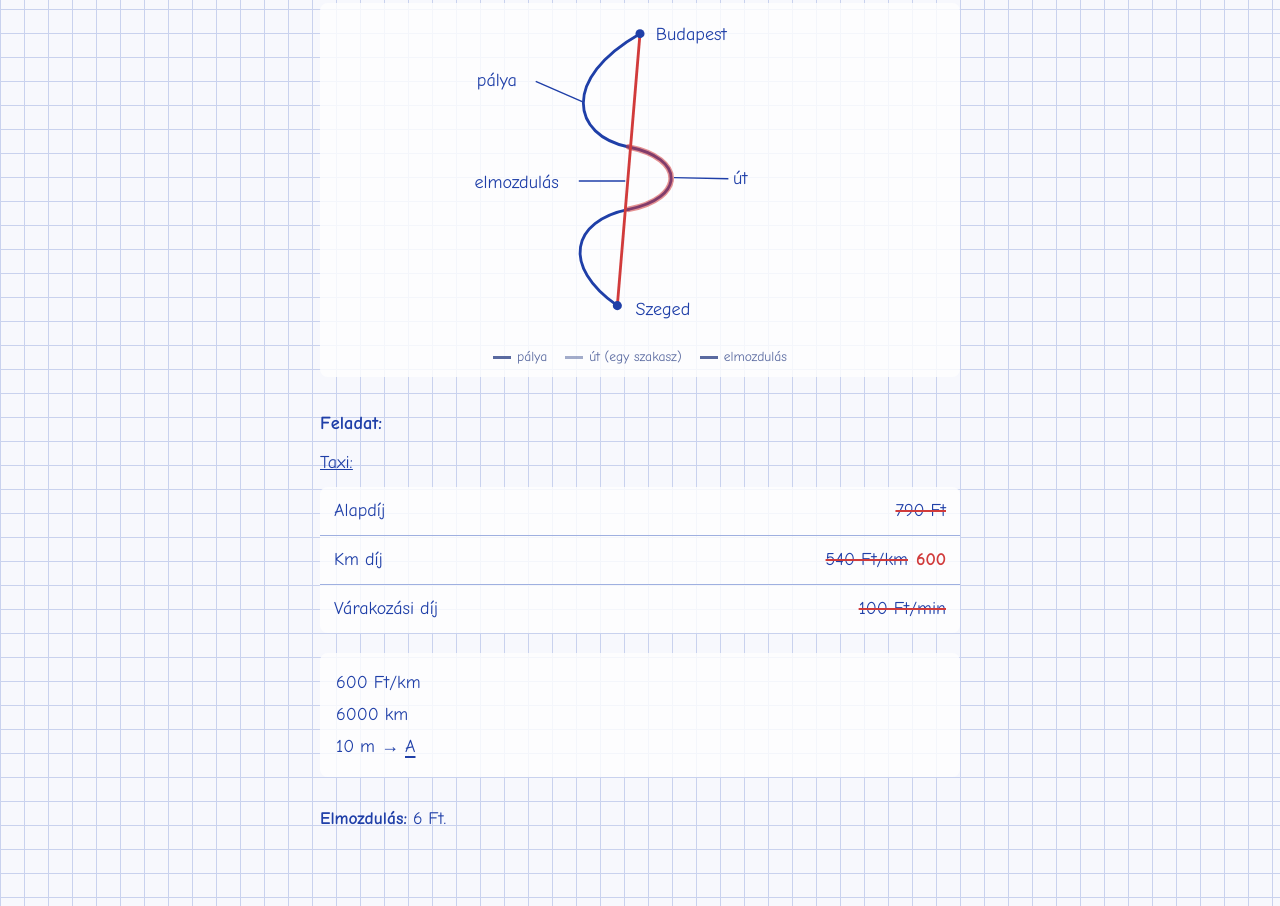
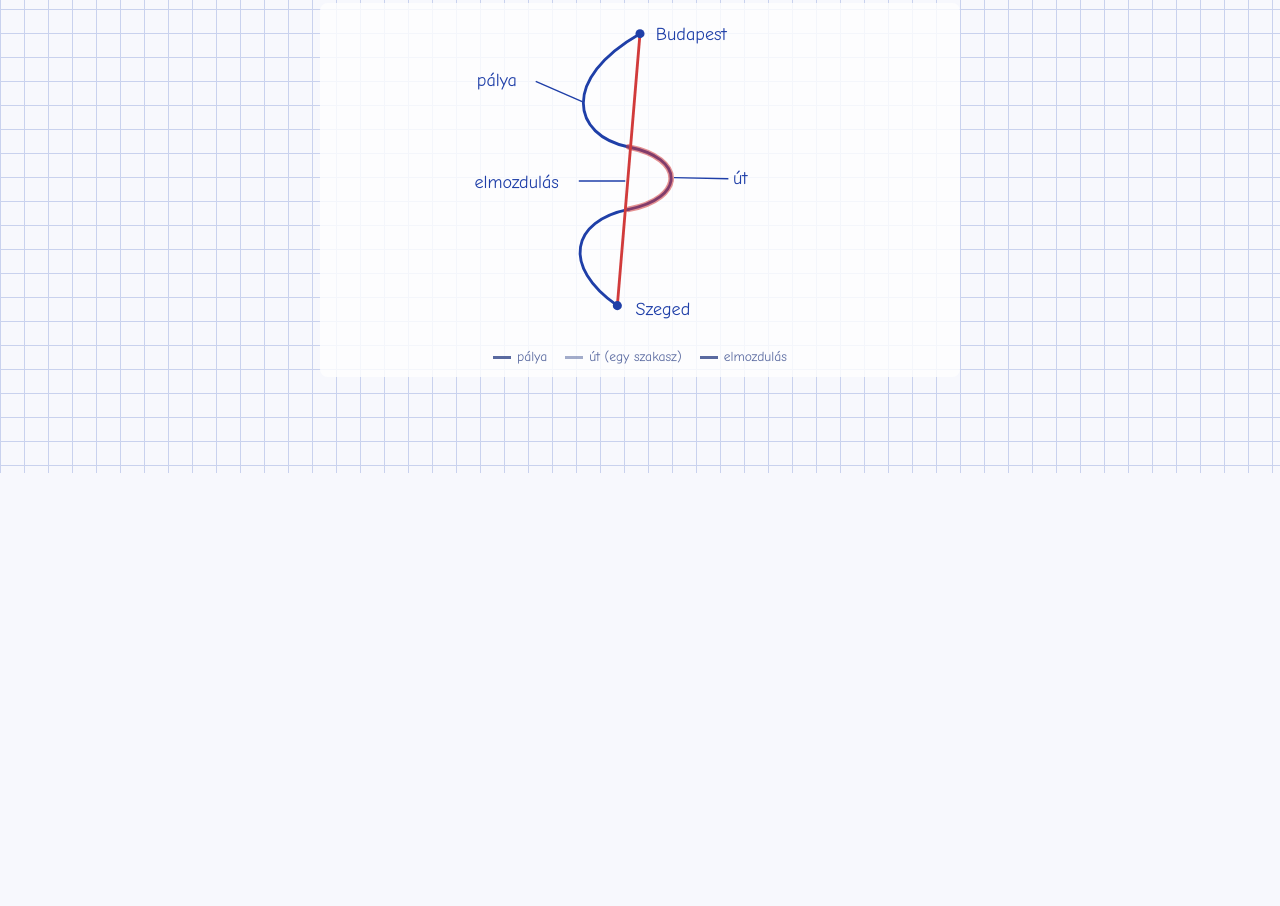
Before and after one commit to maximfabok00-cloud/Fizika-doga-vazlat, a plain HTML site: page index.html in a window 1280 px wide. Shown: the part 327-1233 px from the top of the page. After the commit the page ends 800 px from the top, so only its background shows below. Drawn offline with Linux system fonts and the light colour scheme.

Commit message:
Update index.html

```diff
--- a/index.html
+++ b/index.html
@@ -90,21 +90,6 @@ s{text-decoration-color:var(--red);text-decoration-thickness:2px}
     <div class="legend"><span class="l-p">pálya</span><span class="l-u">út (egy szakasz)</span><span class="l-e">elmozdulás</span></div>
   </figure>
 
-  <h2>Feladat:</h2>
-  <p style="margin:0 0 10px"><u>Taxi:</u></p>
-  <table class="taxi">
-    <tr><td>Alapdíj</td><td><s>790 Ft</s></td></tr>
-    <tr><td>Km díj</td><td><s>540 Ft/km</s><span class="new">600</span></td></tr>
-    <tr><td>Várakozási díj</td><td><s>100 Ft/min</s></td></tr>
-  </table>
-
-  <div class="calc">
-    <p>600 Ft/km</p>
-    <p>6000 km</p>
-    <p>10 m → <u>A</u></p>
-  </div>
-
-  <p class="result"><b>Elmozdulás:</b> 6 Ft.</p>
 </main>
 </body>
 </html>
```
